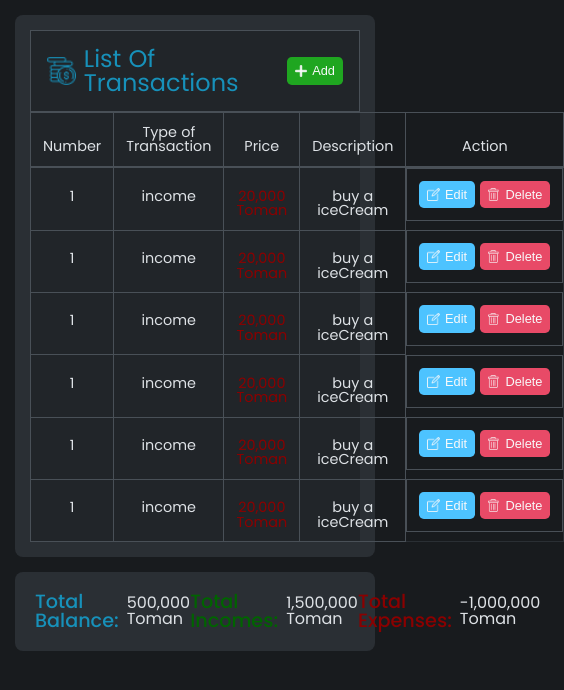
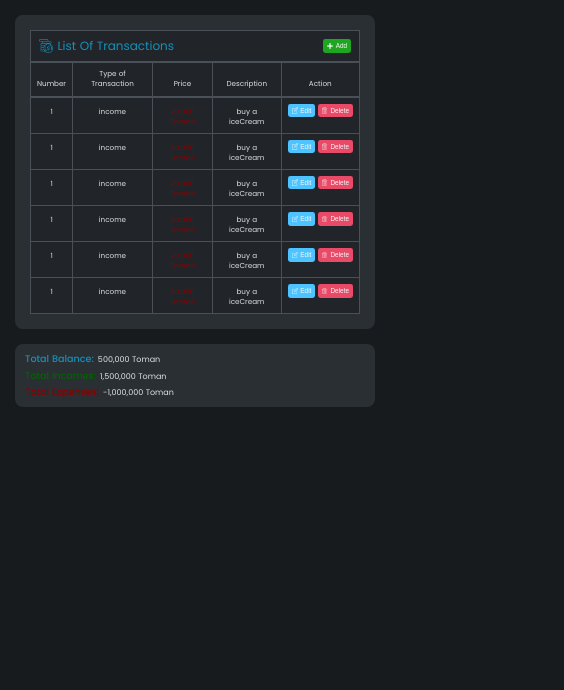
Before and after one commit to amirpc1391/middle-term-project, a Vue app: page / in a window 390 px wide. Shown: the top 690 px of the page, 564 px wide, since content can reach past the window. Built offline with nearby package versions, Linux system fonts and the light colour scheme.

Commit message:
transaction list fix bug & mediaQuery added for responsive

```diff
--- a/src/App.vue
+++ b/src/App.vue
@@ -59,13 +59,22 @@ const isActiveNotification = ref(false)
   padding: 5rem;
 }
 .report-section{
-  display: flex;
+  //display: flex;
+  //background-color: var(--color_2a2f34);
+  //border-radius: 8px;
+  //color: var(--color_dee2e6);
+  //padding: 1.25rem;
+  //justify-content: space-between;
+  //align-items: center;
+
+  display: grid;
+  justify-items: flex-start;
+  grid-template-columns: repeat(3, 1fr);
+  gap: .8rem .2rem;
   background-color: var(--color_2a2f34);
   border-radius: 8px;
   color: var(--color_dee2e6);
   padding: 1.25rem;
-  justify-content: space-between;
-  align-items: center;
 }
 .report-section__incomes,.report-section__expenses,.report-section__balance{
 display: flex;
--- a/src/assets/global.css
+++ b/src/assets/global.css
@@ -77,7 +77,6 @@ html {
     --color_42484f: #42484f;
     --color_ced4da: #ced4da;
     --color_65caec: #65caec;
-
     --color_4dc3ff: #4dc3ff;
     --color_f8f9fa: #f8f9fa;
     --color_8f979e: #8f979e;
@@ -94,7 +93,7 @@ body {
 }
 
 .container {
-    max-width: 1200px;
+    max-width: 1140px;
     padding: 0 15px;
     margin: 0 auto;
 }
--- /dev/null
+++ b/src/assets/mediaQuery.css
@@ -0,0 +1,52 @@
+@media (max-width: 1400px) {
+    .container {
+        max-width: 1140px;
+    }
+}
+
+@media (max-width: 1200px) {
+    .container {
+        max-width: 960px;
+    }
+    :root{
+        font-size: 14px;
+    }
+}
+
+@media (max-width: 992px) {
+    .container {
+        max-width: 720px;
+        grid-template-columns: repeat(3, 1fr);
+    }
+    :root{
+        font-size: 12px;
+    }
+    .report-section{
+        grid-template-columns: repeat(2, 1fr) !important;
+    }
+}
+
+@media (max-width: 768px) {
+    .container {
+        max-width: 540px;
+        grid-template-columns: repeat(2, 1fr);
+    }
+    :root{
+        font-size: 10px;
+    }
+    .report-section{
+        grid-template-columns: repeat(2, 1fr) !important;
+    }
+}
+
+@media (max-width: 576px) {
+    .container {
+        max-width: 100%;
+    }
+    :root{
+        font-size: 8px;
+    }
+    .report-section{
+        grid-template-columns: repeat(1, 1fr) !important;
+    }
+}
--- a/src/components/TransactionItem.vue
+++ b/src/components/TransactionItem.vue
@@ -14,9 +14,11 @@ const colorPrice= ref("red")
     <td class="transaction-section__cell">income</td>
     <td :class="`transaction-section__cell transaction-section__cell--${colorPrice}`">20,000 Toman</td>
     <td class="transaction-section__cell">buy a iceCream</td>
-    <td class="transaction-section__cell transaction-section__cell--btn flex-center">
-      <Btn type="edit" label="Edit" :img-icon="editIcon"/>
-      <Btn type="delete" label="Delete" :img-icon="deleteIcon"/>
+    <td class="transaction-section__cell">
+      <div class="transaction-section__cell-btn flex-center">
+        <Btn type="edit" label="Edit" :img-icon="editIcon"/>
+        <Btn type="delete" label="Delete" :img-icon="deleteIcon"/>
+      </div>
     </td>
   </tr>
 </template>
@@ -26,9 +28,10 @@ const colorPrice= ref("red")
   border: 1px solid var(--color_495057);
   padding: 0.75rem;
   font-size: .9rem;
+  line-height: 1.4;
 }
 
-.transaction-section__cell--btn {
+.transaction-section__cell-btn {
   gap: .3rem;
 }
 .transaction-section__cell--green{
--- a/src/components/TransactionList.vue
+++ b/src/components/TransactionList.vue
@@ -63,6 +63,7 @@ import addIcon from '@/assets/add.png'
   border: 1px solid var(--color_495057);
   padding: 0.75rem;
   font-size: 0.9rem;
+  line-height: 1.4;
 }
 
 .transaction-section__thead th {
--- a/src/main.js
+++ b/src/main.js
@@ -1,5 +1,6 @@
 import './assets/reset.css'
 import './assets/global.css'
+import './assets/mediaQuery.css'
 
 import { createApp } from 'vue'
 import App from './App.vue'
```
